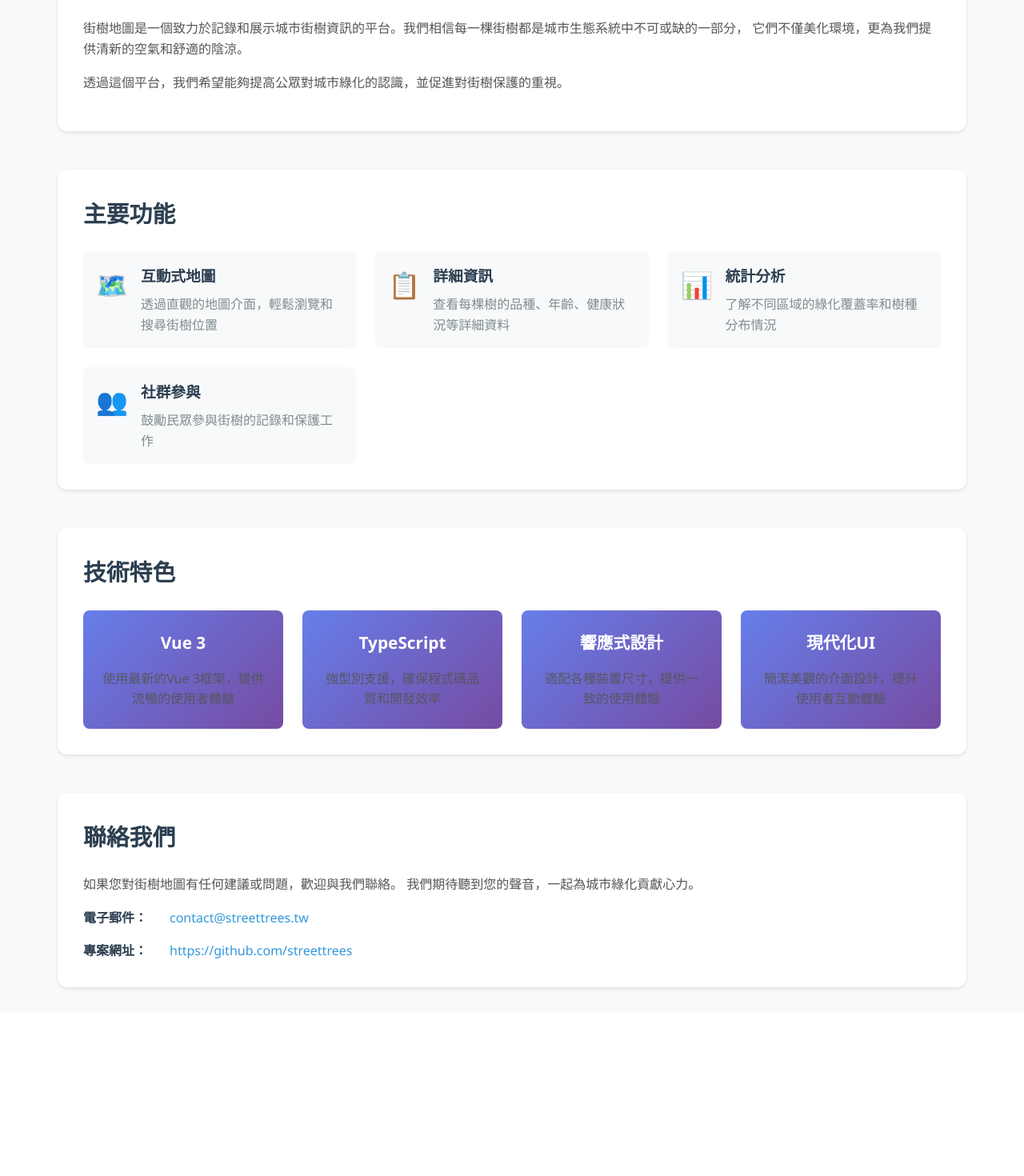
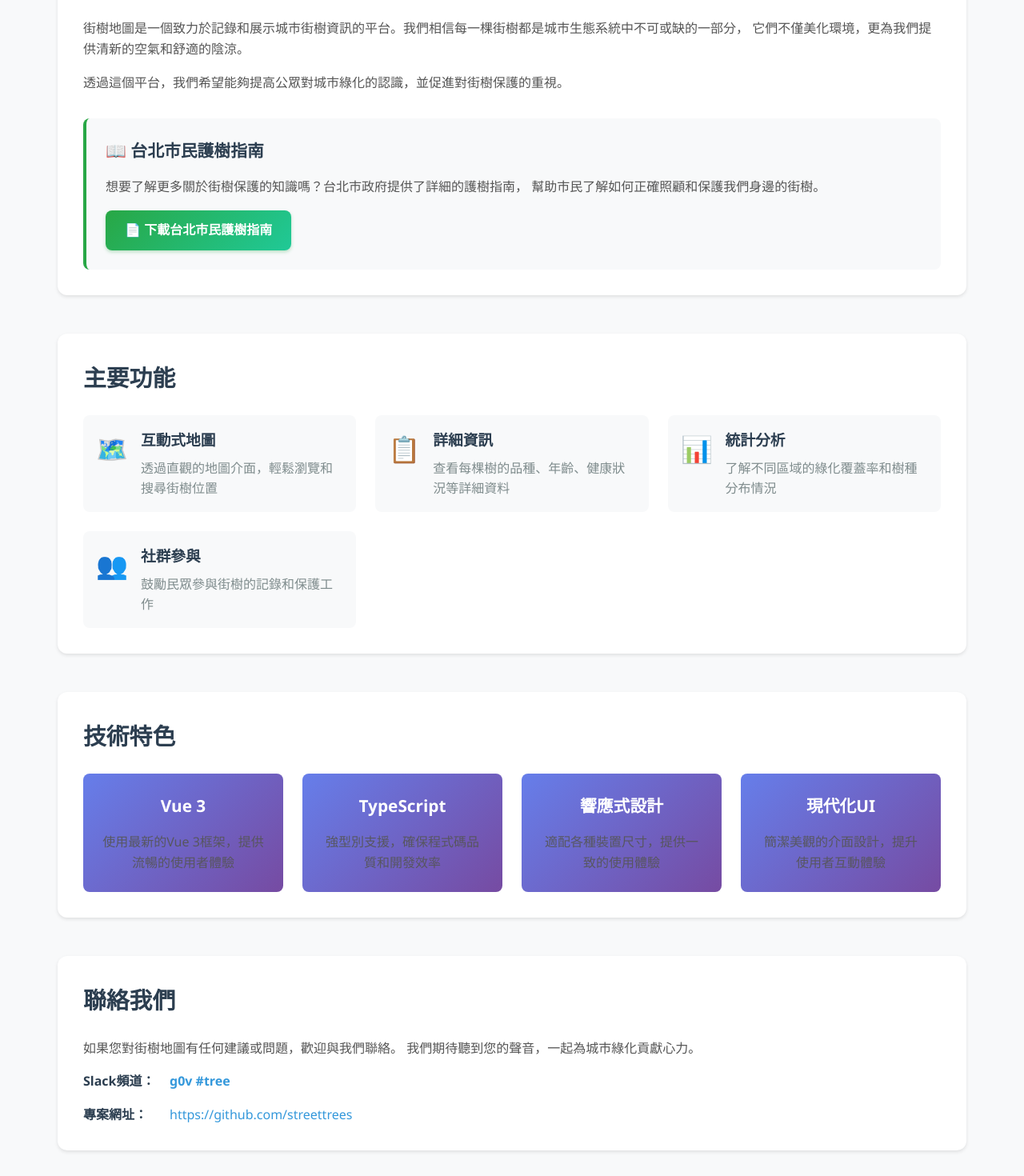
Before and after one commit to vneverz/streettrees_frontend, a Vue app: page /about in a window 1280 px wide. Shown: the part 343-1813 px from the top of the page at 80% size. Before the commit the page ends 1609 px from the top, so only its background shows below. Built offline with nearby package versions, Linux system fonts and the light colour scheme; the HTML template or start-up script is replaced by a standard one.

Commit message:
Update AboutView.vue

```diff
--- a/src/views/AboutView.vue
+++ b/src/views/AboutView.vue
@@ -20,6 +20,17 @@
           <p>
             透過這個平台，我們希望能夠提高公眾對城市綠化的認識，並促進對街樹保護的重視。
           </p>
+          <div class="guide-section">
+            <h3>📖 台北市民護樹指南</h3>
+            <p>
+              想要了解更多關於街樹保護的知識嗎？台北市政府提供了詳細的護樹指南，
+              幫助市民了解如何正確照顧和保護我們身邊的街樹。
+            </p>
+            <a href="https://www-ws.gov.taipei/Download.ashx?u=LzAwMS9VcGxvYWQvNjg2L3JlbGZpbGUvNTU0MzcvODMzODI5MC9lZmJhODgwNC1hM2NiLTRjN2EtODZkMC1iNjg4N2Q4ZDhlMGIucGRm&n=5qqU5qGIMS5wZGY%3d&icon=..pdf"
+              target="_blank" rel="noopener noreferrer" class="guide-link">
+              📄 下載台北市民護樹指南
+            </a>
+          </div>
         </section>
 
         <section class="section">
@@ -86,8 +97,11 @@
           </p>
           <div class="contact-info">
             <div class="contact-item">
-              <strong>電子郵件：</strong>
-              <span>contact@streettrees.tw</span>
+              <strong>Slack頻道：</strong>
+              <a href="https://g0v-tw.slack.com/archives/CQSH4F276" target="_blank" rel="noopener noreferrer"
+                class="slack-link">
+                g0v #tree
+              </a>
             </div>
             <div class="contact-item">
               <strong>專案網址：</strong>
@@ -227,6 +241,54 @@
   color: #3498db;
 }
 
+.guide-section {
+  margin-top: 2rem;
+  padding: 1.5rem;
+  background-color: #f8f9fa;
+  border-radius: 8px;
+  border-left: 4px solid #28a745;
+}
+
+.guide-section h3 {
+  color: #2c3e50;
+  margin-bottom: 1rem;
+  font-size: 1.3rem;
+}
+
+.guide-section p {
+  margin-bottom: 1rem;
+}
+
+.guide-link {
+  display: inline-block;
+  padding: 0.75rem 1.5rem;
+  background: linear-gradient(135deg, #28a745 0%, #20c997 100%);
+  color: white;
+  text-decoration: none;
+  border-radius: 8px;
+  font-weight: 600;
+  transition: all 0.3s ease;
+  box-shadow: 0 2px 4px rgba(40, 167, 69, 0.3);
+}
+
+.guide-link:hover {
+  transform: translateY(-2px);
+  box-shadow: 0 4px 8px rgba(40, 167, 69, 0.4);
+  color: white;
+}
+
+.slack-link {
+  color: #3498db;
+  text-decoration: none;
+  font-weight: 600;
+  transition: color 0.3s ease;
+}
+
+.slack-link:hover {
+  color: #2980b9;
+  text-decoration: underline;
+}
+
 @media (max-width: 768px) {
   .container {
     padding: 1rem;
```
